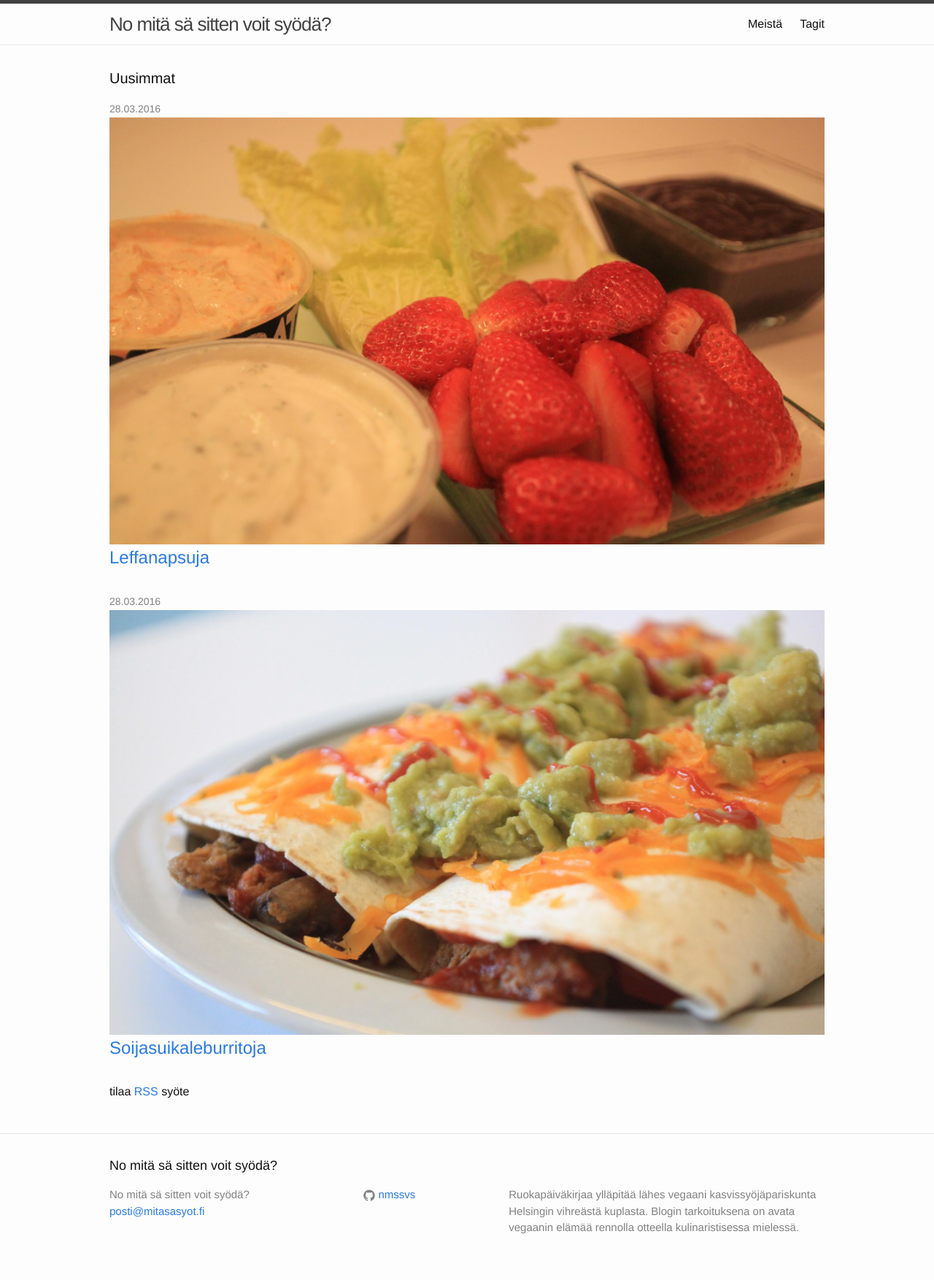
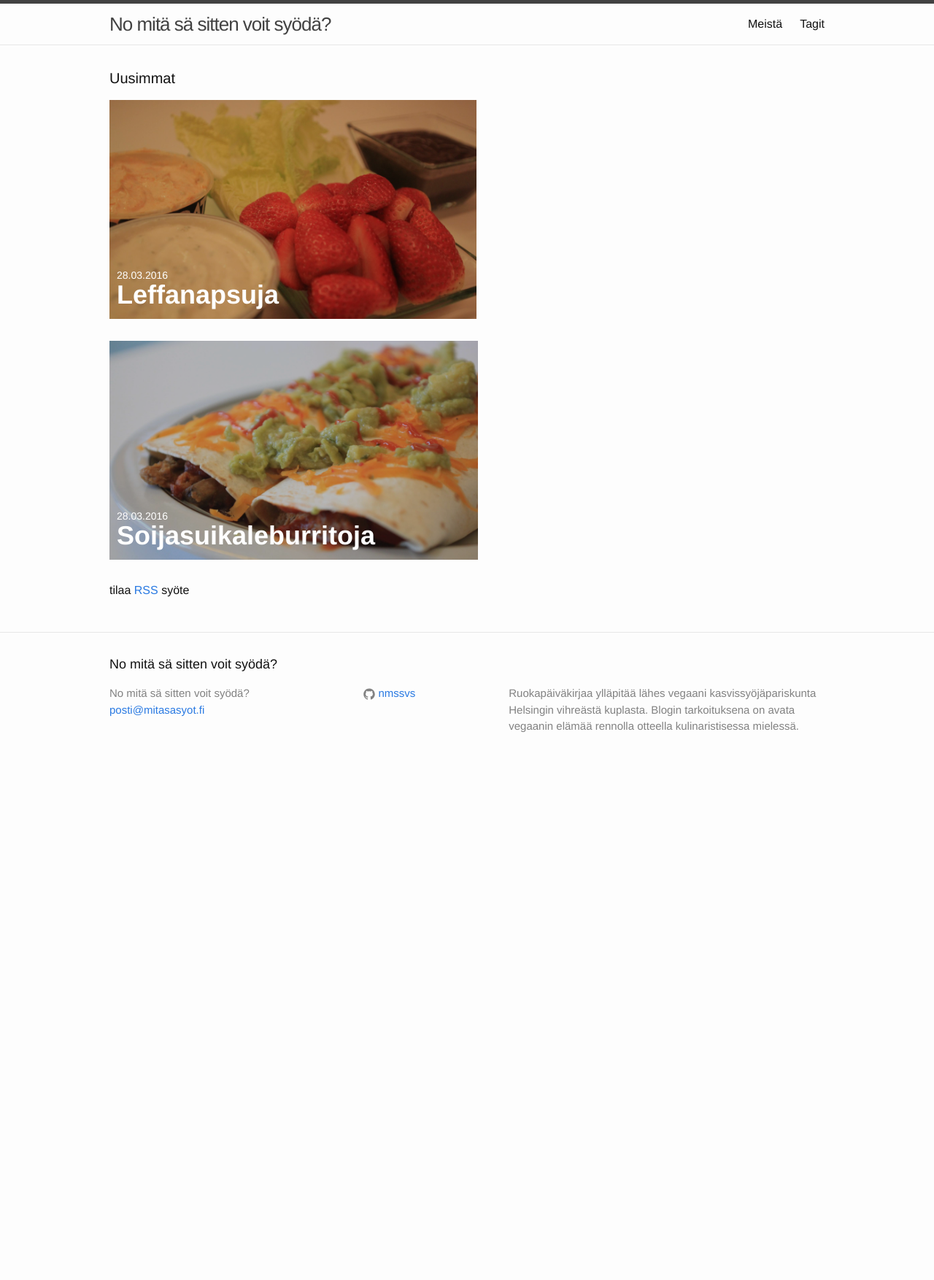
Before and after one commit to nmssvs/nmssvs.github.io, a Jekyll site: the page built from index.html, in a window 1280 px wide. Shown: the whole page at 73% size. Built offline with Jekyll 4.4.1, drawn with Linux system fonts in a browser that asks for light colours; after the commit the page ends 1067 px from its top, so only the background shows below that.

Commit message:
display prettier post lists

```diff
--- a/_sass/_layout.scss
+++ b/_sass/_layout.scss
@@ -181,6 +181,34 @@
 
     > li {
         margin-bottom: $spacing-unit;
+        position: relative;
+        width: 100%;
+
+        > a {
+          text-decoration: none;
+          color: white;
+
+          > span {
+            position: absolute;
+            top: 230px;
+            left: 10px;
+            width: 100%;
+            color: white;
+          }
+
+          > img {
+            height: 300px;
+            filter: brightness(75%);
+          }
+
+          > h2 {
+            position: absolute;
+            top: 240px;
+            left: 10px;
+            width: 100%;
+            font-weight: 700;
+          }
+        }
     }
 }
 
--- a/index.html
+++ b/index.html
@@ -9,14 +9,11 @@ layout: default
   <ul class="post-list">
     {% for post in site.posts %}
       <li>
-        <span class="post-meta">{{ post.date | date: "%d.%m.%Y" }}</span>
-
-        <h2>
-          <a class="post-link" href="{{ post.url | prepend: site.baseurl }}">
-            <img src="{{ post.photo }}" alt="{{ post.title }}">
-            {{ post.title }}
-          </a>
-        </h2>
+        <a class="post-link" href="{{ post.url | prepend: site.baseurl }}">
+          <img src="{{ post.photo }}" alt="{{ post.title }}">
+          <span class="post-meta">{{ post.date | date: "%d.%m.%Y" }}</span>
+          <h2>{{ post.title }}</h2>
+        </a>
       </li>
     {% endfor %}
   </ul>
```
